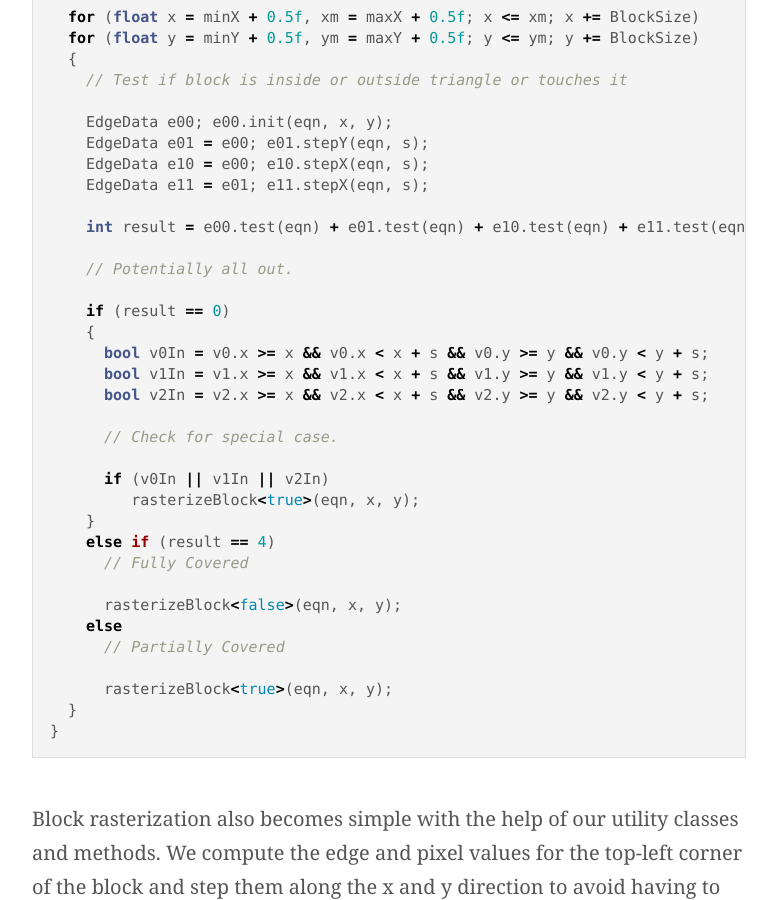
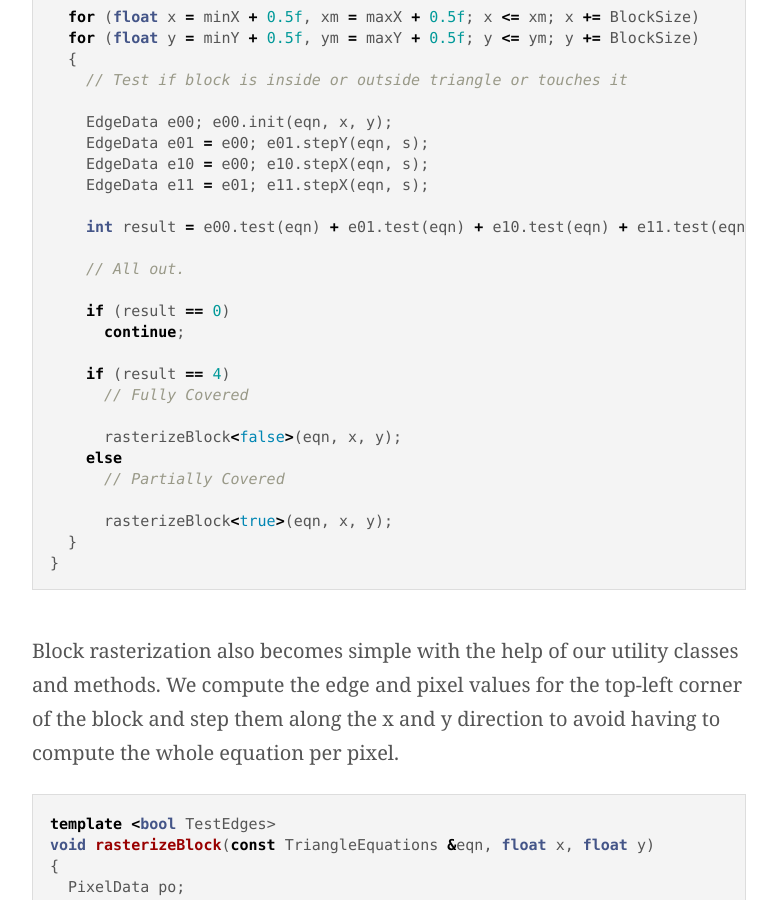
Before and after one commit to trenki2/trenki2.github.io, a Jekyll site: the page built from _posts/2017-06-10-developing-a-software-renderer-part2.md, in a window 1280 px wide and 900 px high, scrolled down 6722 px. Shown: the whole window, without its empty margins (251-1028 px from the left). Built offline with Jekyll 4.4.1, drawn with Linux system fonts in a browser that asks for light colours.

Commit message:
Reverted changes

```diff
--- a/_posts/2017-06-10-developing-a-software-renderer-part2.md
+++ b/_posts/2017-06-10-developing-a-software-renderer-part2.md
@@ -275,20 +275,12 @@ compute the edge equations.
 
     int result = e00.test(eqn) + e01.test(eqn) + e10.test(eqn) + e11.test(eqn);
 
-    // Potentially all out.
+    // All out.
 
     if (result == 0)
-    {
-      bool v0In = v0.x >= x && v0.x < x + s && v0.y >= y && v0.y < y + s;
-      bool v1In = v1.x >= x && v1.x < x + s && v1.y >= y && v1.y < y + s;
-      bool v2In = v2.x >= x && v2.x < x + s && v2.y >= y && v2.y < y + s;
+      continue;
 
-      // Check for special case.
-
-      if (v0In || v1In || v2In)
-         rasterizeBlock<true>(eqn, x, y);
-    }
-    else if (result == 4)
+    if (result == 4)
       // Fully Covered
 
       rasterizeBlock<false>(eqn, x, y);
```
Also changed, not shown: other parts of _posts/2017-06-10-developing-a-software-renderer-part2.md (+1 -1 lines).
